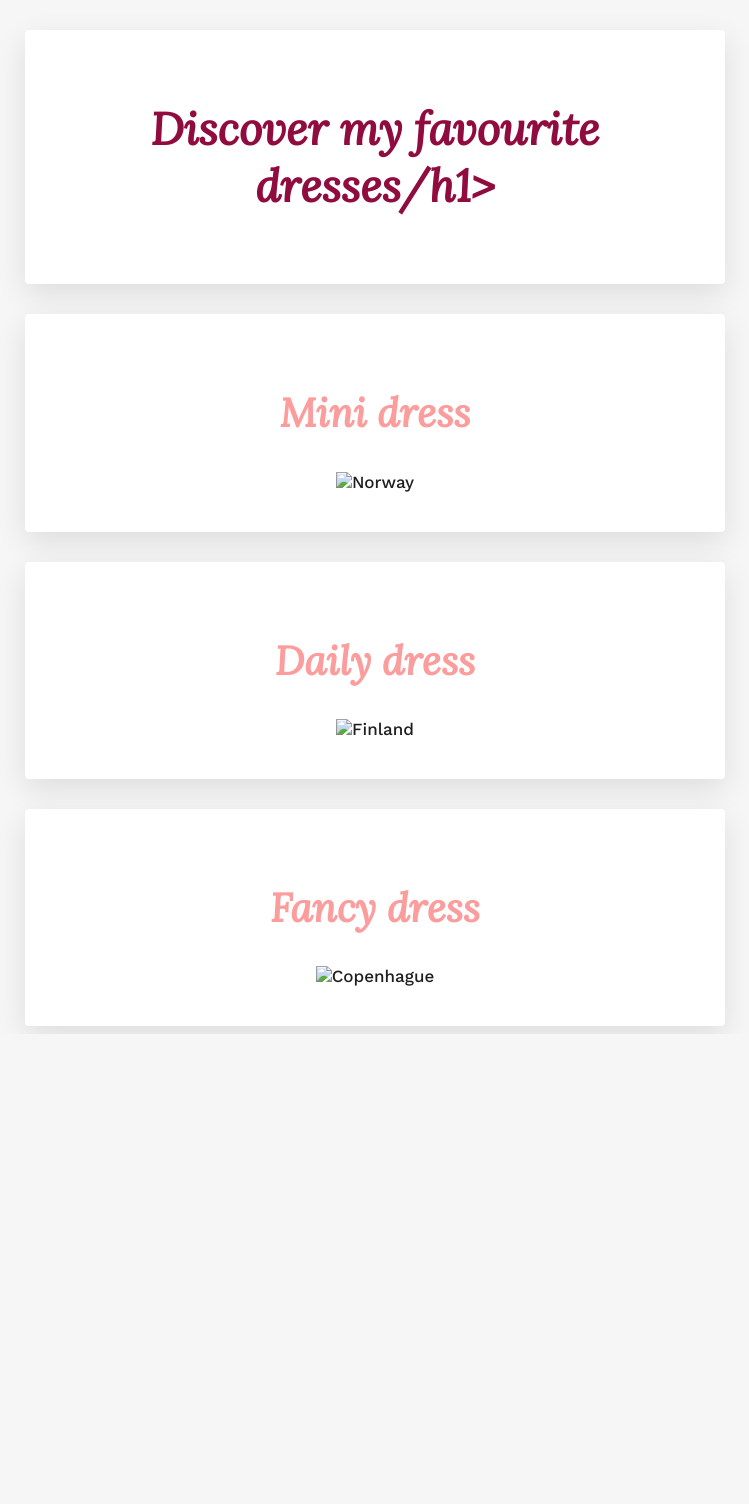
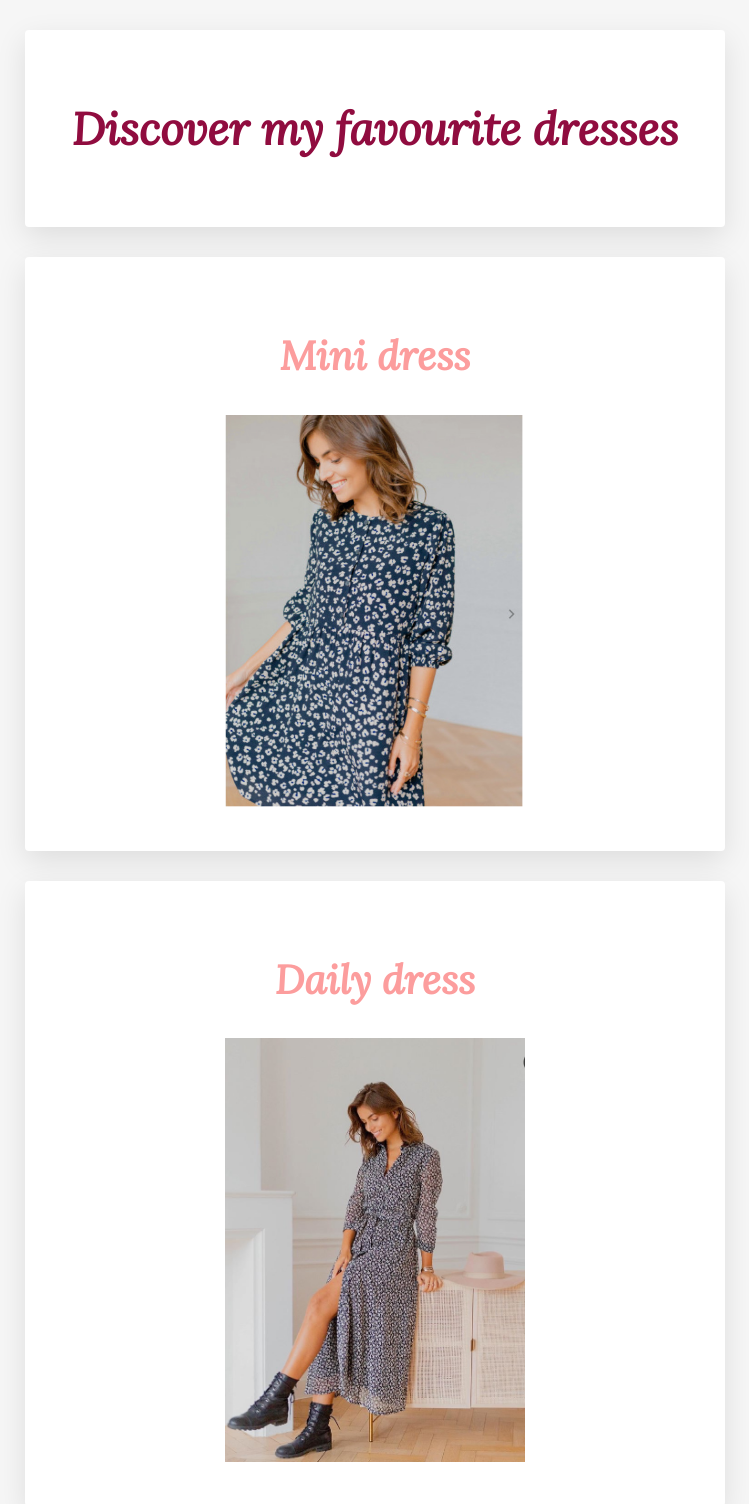
Before and after one commit to Antonella-Gaultier/my-profile, a plain HTML site: page index dress.html in a window 1280 px wide. Shown: the top 1504 px of the page, without its empty margins (265-1014 px from the left). Before the commit the page ends 1034 px from the top, so only its background shows below. Drawn offline with nearby package versions, Linux system fonts and the light colour scheme.

Commit message:
Update index dress.html

```diff
--- a/index dress.html
+++ b/index dress.html
@@ -19,14 +19,14 @@
   <div class= "container">
 
     <div class= "card-white">
-      <h1>Discover my favourite dresses/h1>
+      <h1>Discover my favourite dresses </h1>
     </div>
 
 <!-- Starting Mini dress section -->
 
     <div class= "card-white" id=travels>
       <h2>Mini dress </h2>
-      <img src="mini-dress.jpg" alt="Norway">
+      <img src="images/mini-dress.jpg" alt="mini-dress">
 
     </div>
 
@@ -34,7 +34,7 @@
 
     <div class= "card-white" id=travels>
       <h2>Daily dress</h2>
-      <img src="daily-dress.jpg" alt="Finland">
+      <img src="images/daily-dress.jpg" alt="daily-dress">
 
     </div>
 
@@ -42,7 +42,7 @@
 
     <div class="card-white" id=travels>
       <h2>Fancy dress</h2>
-      <img src="fancy-dress.jpg" alt="Copenhague">
+      <img src="images/fancy-dress.jpg" alt="fancy-dress">
 
     </div>
 
```
